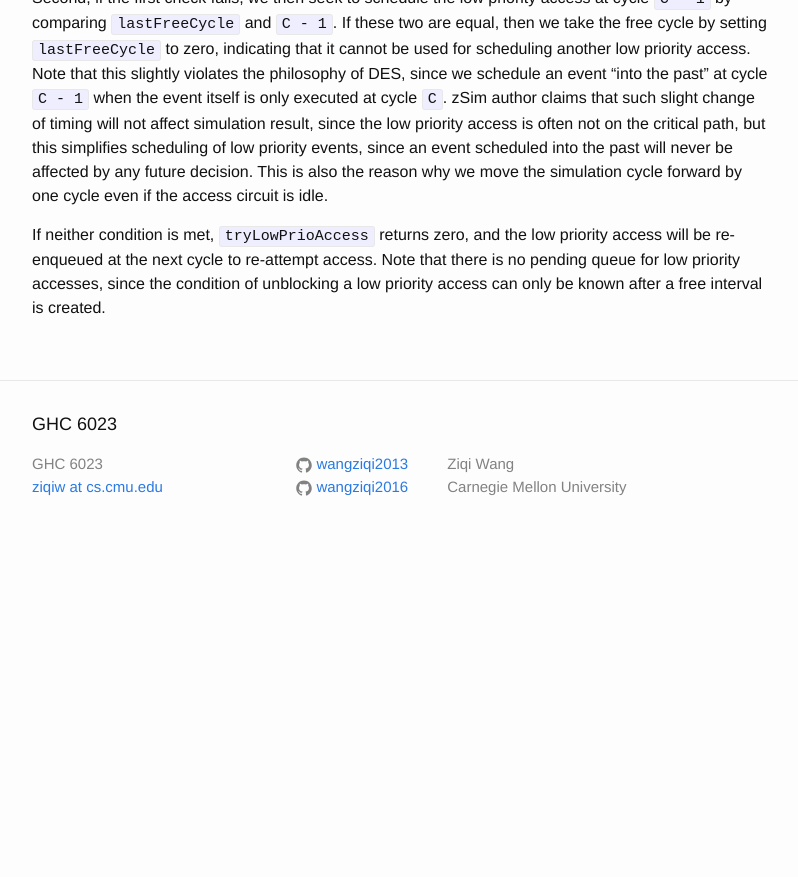
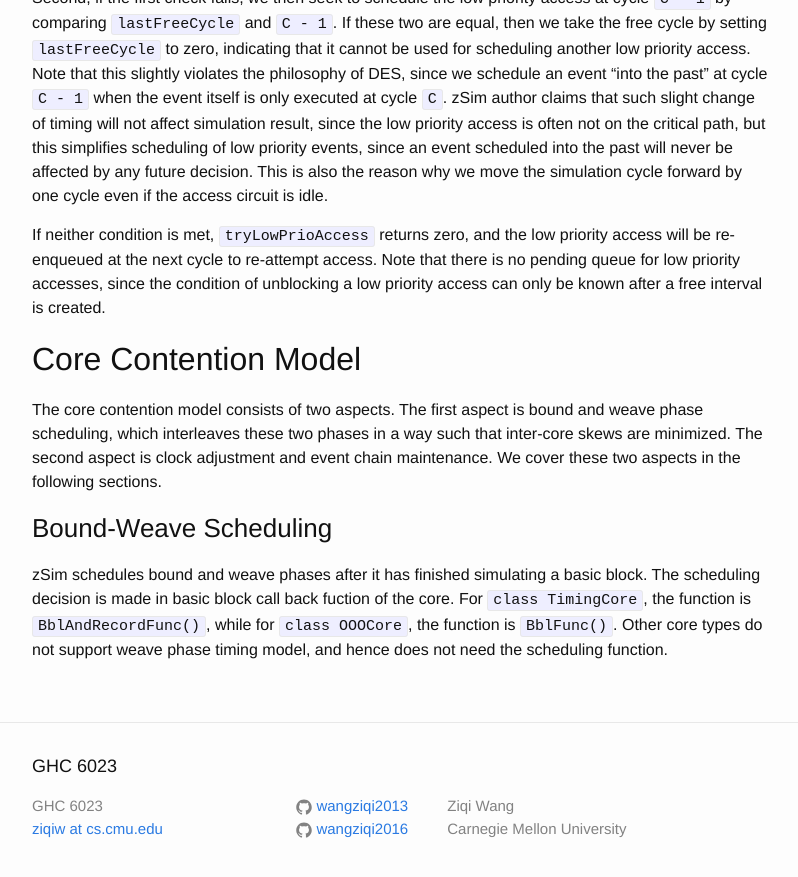
Before and after one commit to wangziqi2013/wangziqi2013.github.io, a Jekyll site: the page built from _posts/2019-01-22-understand-zsim-contention-sim.markdown, in a window 1280 px wide and 900 px high, scrolled down 14322 px. Shown: the top 877 px of the window, without its empty margins (238-1036 px from the left). Built offline with Jekyll 4.4.1, drawn with Linux system fonts in a browser that asks for light colours; before the commit the page ends 14880 px from its top, so only the background shows below that.

Commit message:
Adding scheduling

```diff
--- a/_posts/2019-01-22-understand-zsim-contention-sim.markdown
+++ b/_posts/2019-01-22-understand-zsim-contention-sim.markdown
@@ -527,3 +527,16 @@ simulation cycle forward by one cycle even if the access circuit is idle.
 If neither condition is met, `tryLowPrioAccess` returns zero, and the low priority access will be re-enqueued at the next
 cycle to re-attempt access. Note that there is no pending queue for low priority accesses, since the condition of
 unblocking a low priority access can only be known after a free interval is created.
+
+## Core Contention Model
+
+The core contention model consists of two aspects. The first aspect is bound and weave phase scheduling, which interleaves
+these two phases in a way such that inter-core skews are minimized. The second aspect is clock adjustment and event chain
+maintenance. We cover these two aspects in the following sections.
+
+### Bound-Weave Scheduling
+
+zSim schedules bound and weave phases after it has finished simulating a basic block. The scheduling decision is made
+in basic block call back fuction of the core. For `class TimingCore`, the function is `BblAndRecordFunc()`, while
+for `class OOOCore`, the function is `BblFunc()`. Other core types do not support weave phase timing model, and hence
+does not need the scheduling function.
```
